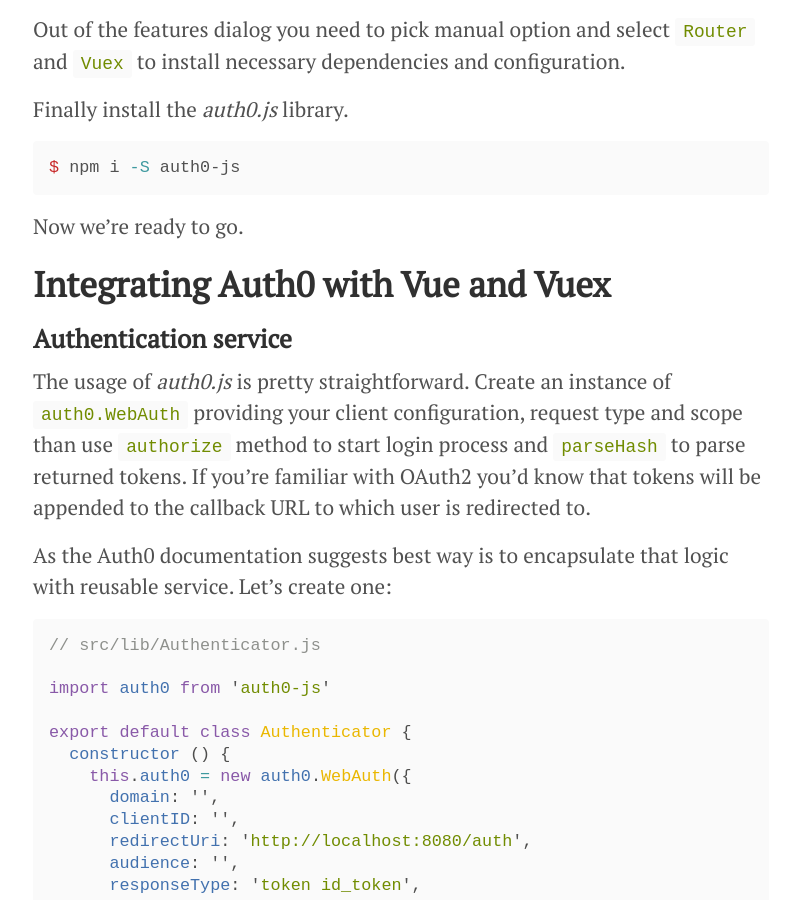
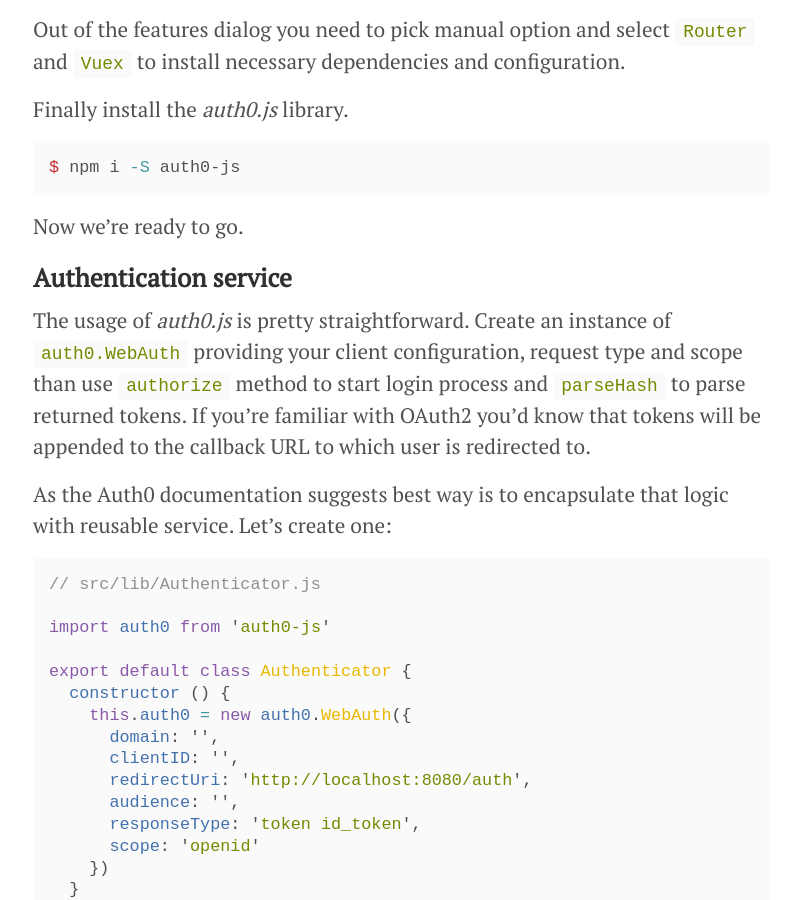
Before and after one commit to michalorman/michalorman.github.com, a Jekyll site: the page built from _posts/2018-03-26-integrating-auth0-with-vue-and-vuex.md, in a window 1280 px wide and 900 px high, scrolled down 1054 px. Shown: the whole window, without its empty margins (239-1030 px from the left). Built offline with Jekyll 4.4.1, drawn with Linux system fonts in a browser that asks for light colours; some web fonts are replaced; comment, search, counter and statistics services are not loaded.

Commit message:
Post edits.

```diff
--- a/_posts/2018-03-26-integrating-auth0-with-vue-and-vuex.md
+++ b/_posts/2018-03-26-integrating-auth0-with-vue-and-vuex.md
@@ -46,8 +46,6 @@
 {% endhighlight %}
 
 Now we're ready to go.
-
-# Integrating Auth0 with Vue and Vuex
 
 ## Authentication service
 
```
